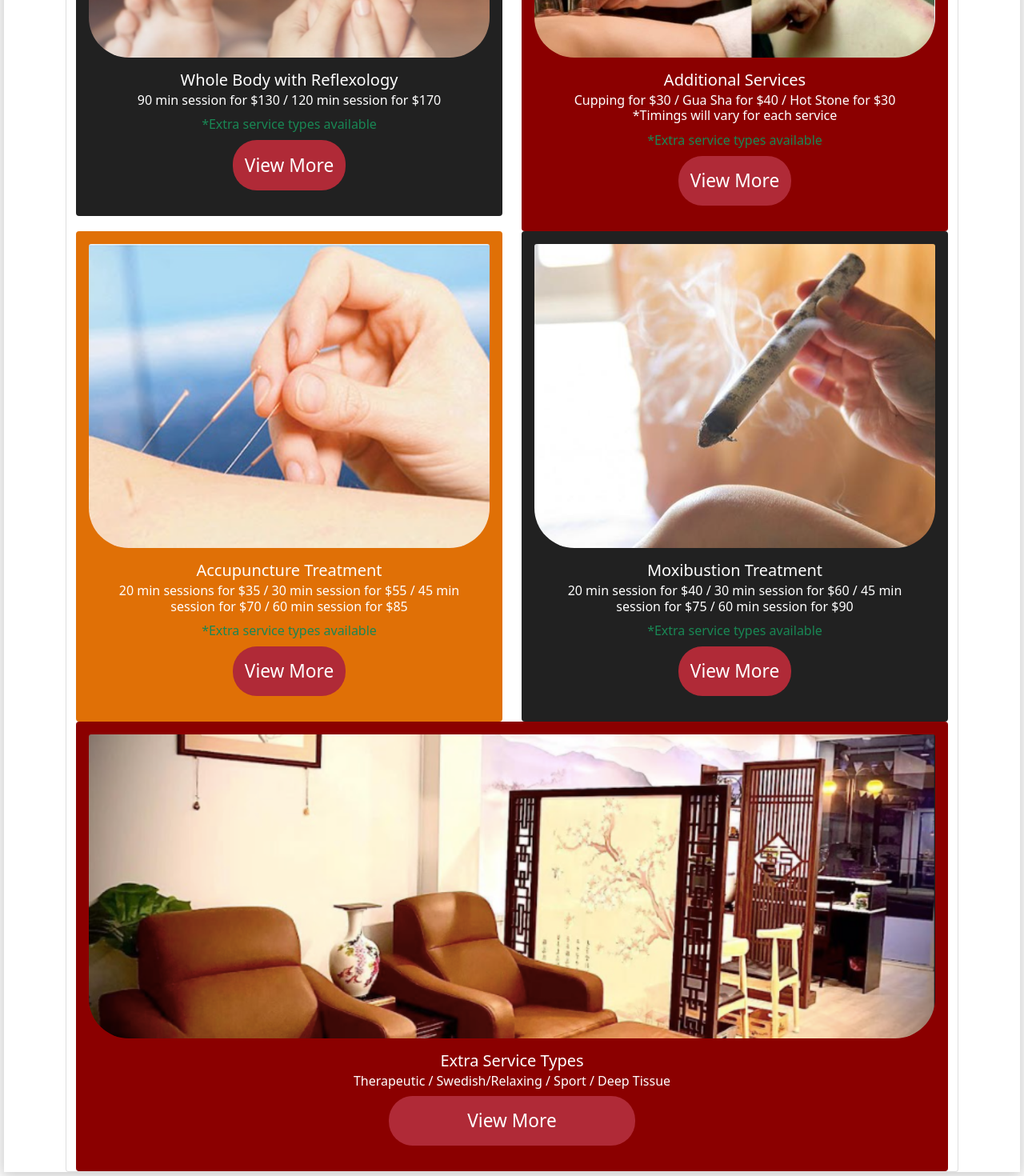
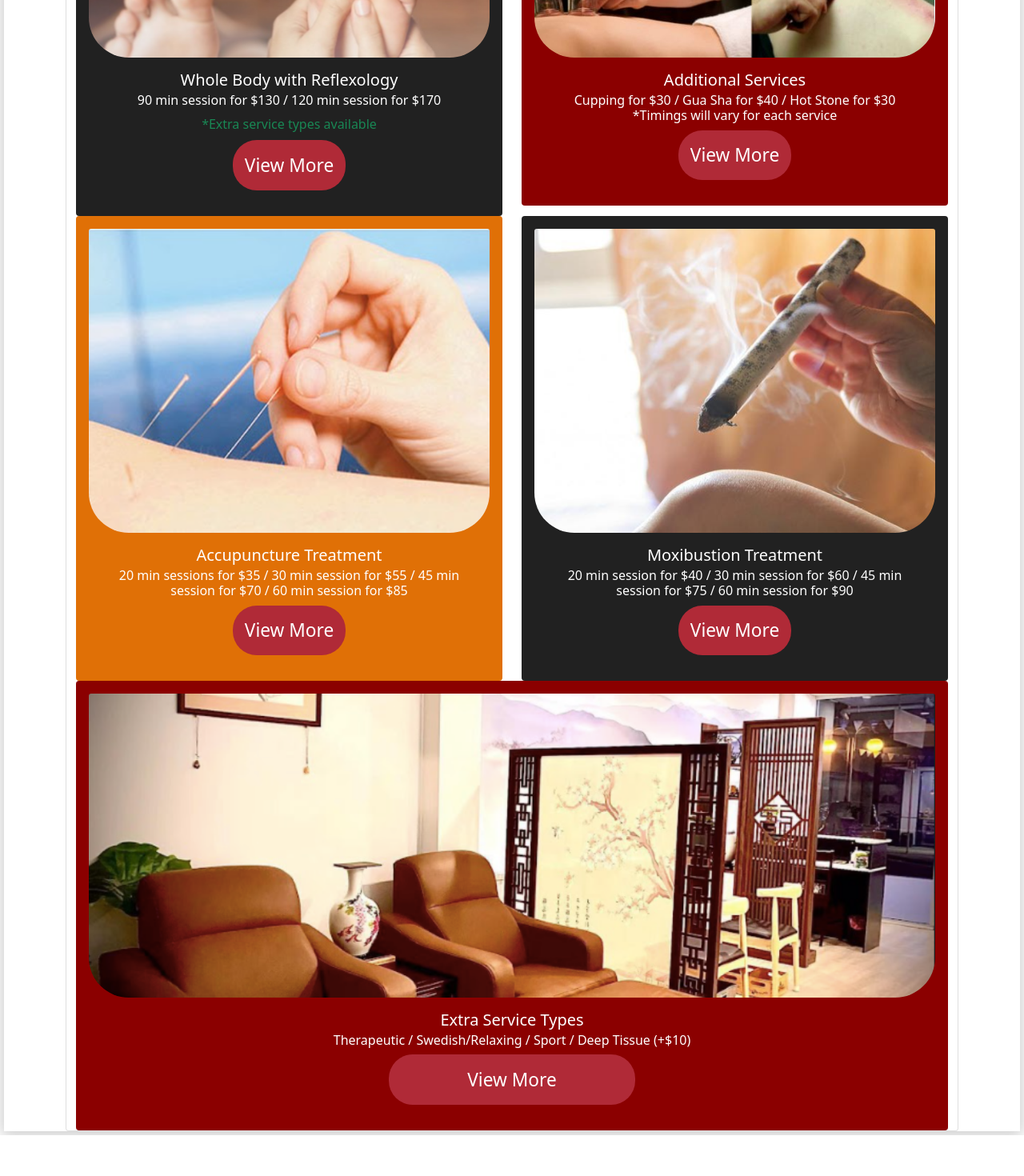
Before and after one commit to NSen29/TakapunaMassage, a React (Create React App) app in the folder takapuna-massage-frontend/: page /pricing in a window 1280 px wide. Shown: the part 1578-3048 px from the top of the page at 80% size. After the commit the page ends 2997 px from the top, so only its background shows below. Built offline with nearby package versions, Linux system fonts and the light colour scheme.

Commit message:
Fixed pricing and text
Fixed home page bug, changed image  source paths and and removed extra types description from some services

```diff
--- a/takapuna-massage-frontend/src/pages/pricing.js
+++ b/takapuna-massage-frontend/src/pages/pricing.js
@@ -27,7 +27,7 @@ render() {
                 }
             } inverse>
     <CardImg top width="100%"
-    src={require('/Users/noelsen/Documents/GitHub/TakapunaMassage/takapuna-massage-frontend/src/images/Head, Neck and Shoulders.jpg')} alt="Head Neck and Shoulders"/>
+    src={require('../images/Head, Neck and Shoulders.jpg')} alt="Head Neck and Shoulders"/>
 
     <CardBody body color = "light" >
   <CardTitle tag = "h5"  > Head, Neck and Shoulders </CardTitle>
@@ -58,7 +58,7 @@ for $50   </p>
                 }
             } inverse >
             <CardImg top width = "100%"
-            src = {require('/Users/noelsen/Documents/GitHub/TakapunaMassage/takapuna-massage-frontend/src/images/Upper or Lower Body.jpg')}/>
+            src = {require('../images/Upper or Lower Body.jpg')}/>
             <CardBody>
             <CardTitle tag = "h5" >
           Upper/Lower Body </CardTitle>
@@ -87,7 +87,7 @@ for $50   </p>
                 }
             } inverse>
             <CardImg top width = "100%"
-            src = {require('/Users/noelsen/Documents/GitHub/TakapunaMassage/takapuna-massage-frontend/src/images/Whole Body.jpg')} / >
+            src = {require('../images/Whole Body.jpg')} / >
             <CardBody>
             <CardTitle tag = "h5"> Whole Body </CardTitle>
            <CardSubtitle className = "mb-2 text-white" tag = "h6" >
@@ -97,8 +97,8 @@ for $50   </p>
            for $125 / 120 min session for $160
 
          </CardSubtitle>
-                                    <CardText className = "mb-2 text-success">
-                                    *Extra service types available
+        <CardText className = "mb-2 text-success">
+        *Extra service types available
         </CardText>
 
     </CardBody>
@@ -114,7 +114,7 @@ for $50   </p>
                 }
             } inverse>
     <CardImg top width = "100%"
-     src = {require('/Users/noelsen/Documents/GitHub/TakapunaMassage/takapuna-massage-frontend/src/images/Reflexology.jpg')} / >
+     src = {require('../images/Reflexology.jpg')} / >
     <CardBody>
     <CardTitle tag="h5"> Reflexology Foot Massage </CardTitle>
     <CardSubtitle className = "mb-2 text-white" tag = "h6" >
@@ -141,7 +141,7 @@ for $50   </p>
                 }
             } inverse>
 <CardImg top width = "100%"
-            src = {require('/Users/noelsen/Documents/GitHub/TakapunaMassage/takapuna-massage-frontend/src/images/Whole Body with Reflexology.jpg')} / >
+            src = {require('../images/Whole Body with Reflexology.jpg')} / >
 <CardBody>
     <CardTitle tag = "h5" >
      Whole Body with Reflexology </CardTitle>
@@ -168,7 +168,7 @@ for $50   </p>
                 }
             } inverse>
 <CardImg top width = "100%"
-            src = {require('/Users/noelsen/Documents/GitHub/TakapunaMassage/takapuna-massage-frontend/src/images/Additional Services.jpg')}/ >
+            src = {require('../images/Additional Services.jpg')}/ >
     <CardBody>
 <CardTitle tag = "h5">
  Additional Services</CardTitle>
@@ -176,8 +176,8 @@ for $50   </p>
                                         Cupping for $30 / Gua Sha for $40 / Hot Stone for $30
                                         *Timings will vary for each service
      </CardSubtitle>
-                                    <CardText  className = "mb-2 text-success">
-                                        *Extra service types available
+                                    <CardText  >
+
     </CardText>
     <HoverText1/>
      </CardBody>
@@ -193,7 +193,7 @@ for $50   </p>
                 }
             }inverse >
             <CardImg top width = "100%"
-            src = {require('/Users/noelsen/Documents/GitHub/TakapunaMassage/takapuna-massage-frontend/src/images/Accupuncture.jpg')}/ >
+            src = {require('../images/Accupuncture.jpg')}/ >
             <CardBody>
             <CardTitle tag = "h5"> Accupuncture Treatment </CardTitle>
         <CardSubtitle className = "mb-2 text-white" tag = "h6" >
@@ -202,8 +202,8 @@ for $50   </p>
             for $55 / 45 min session
           for $70 / 60 min session for $85
         </CardSubtitle>
-                                    <CardText  className = "mb-2 text-success">
-                                    *Extra service types available
+                                    <CardText  >
+
       </CardText>
       <HoverText4 />
 </CardBody>
@@ -219,7 +219,7 @@ for $50   </p>
                 }
             } inverse>
             <CardImg top width = "100%"
-            src = {require('/Users/noelsen/Documents/GitHub/TakapunaMassage/takapuna-massage-frontend/src/images/Moxibustion.jpg')} / >
+            src = {require('../images/Moxibustion.jpg')} / >
             <CardBody>
             <CardTitle tag = "h5"> Moxibustion Treatment </CardTitle>
         <CardSubtitle className = "mb-2 text-white" tag = "h6" >
@@ -228,8 +228,8 @@ for $50   </p>
             for $60 / 45 min session
           for $75 / 60 min session for $90
         </CardSubtitle>
-                                    <CardText  className = "mb-2 text-success">
-                                    *Extra service types available
+                                    <CardText  >
+
       </CardText>
       <HoverText5 />
 </CardBody>
@@ -245,12 +245,12 @@ for $50   </p>
                 }
             } inverse>
             <CardImg top width = "100%"
-            src = {require('/Users/noelsen/Documents/GitHub/TakapunaMassage/takapuna-massage-frontend/src/images/Extra Service.jpg')} / >
+            src = {require('../images/Extra Service.jpg')} / >
             <CardBody>
             <CardTitle tag = "h5"> Extra Service Types </CardTitle>
         <CardSubtitle className = "mb-2 text-white" tag = "h6" >
                                         Therapeutic      /      Swedish/Relaxing
-                                        /     Sport    /     Deep Tissue
+                                        /     Sport    /     Deep Tissue  (+$10)
         </CardSubtitle>
                                     <CardText>
 
```
Also changed, not shown: takapuna-massage-frontend/src/pages/home.js (+4 -5 lines).
